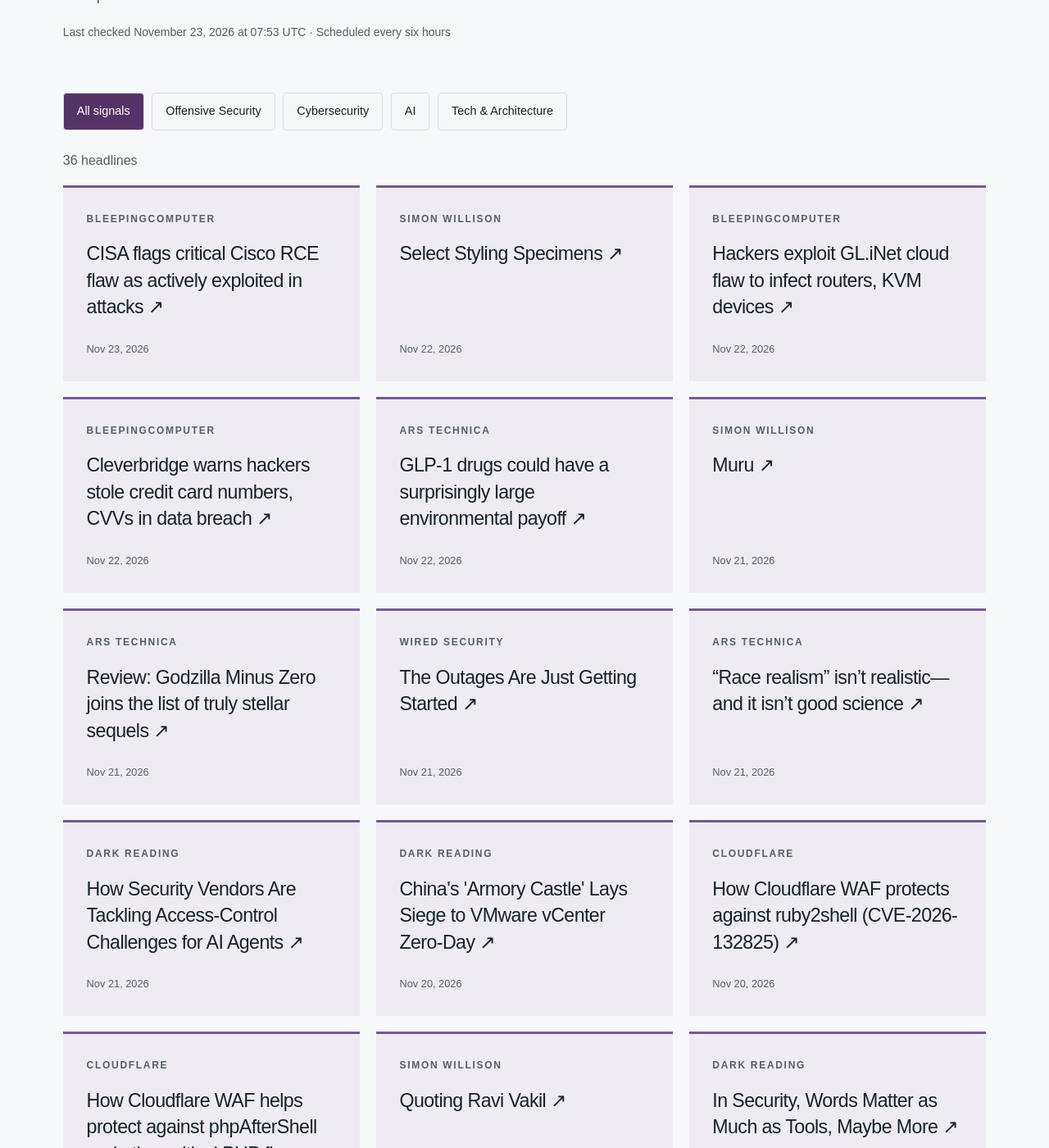
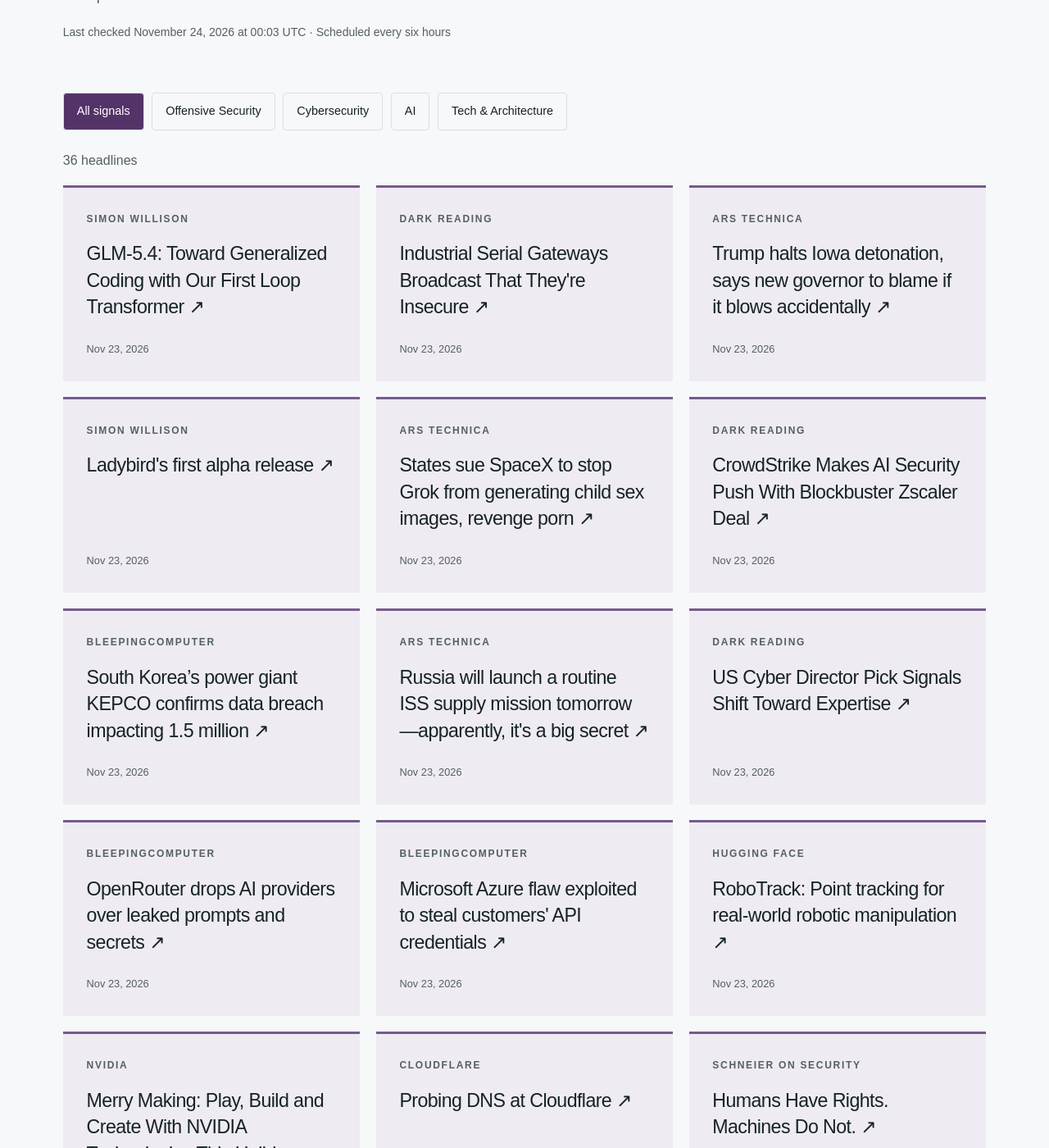
Before and after one commit to hntk/hntk.github.io, a Jekyll site: the page built from news/index.html, in a window 1280 px wide and 1400 px high, scrolled down 375 px. Shown: the whole window at 82% size. Built offline with Jekyll 4.4.1, drawn with Linux system fonts in a browser that asks for light colours; some of the changed text lies outside the part shown.

Commit message:
Refresh News and Signals

```diff
--- a/_data/news.json
+++ b/_data/news.json
@@ -1,61 +1,149 @@
 {
-  "updated": "2026-11-23T07:53:29.799521+00:00",
+  "updated": "2026-11-24T00:03:56.036454+00:00",
   "items": [
     {
-      "title": "CISA flags critical Cisco RCE flaw as actively exploited in attacks",
-      "url": "https://www.bleepingcomputer.com/news/security/cisa-flags-critical-cisco-expressway-rce-flaw-as-actively-exploited/",
-      "published": "2026-11-23T07:44:19+00:00",
+      "title": "GLM-5.4: Toward Generalized Coding with Our First Loop Transformer",
+      "url": "https://simonwillison.net/2026/Nov/23/glm-54/",
+      "published": "2026-11-23T23:40:49+00:00",
+      "source": "Simon Willison",
+      "source_id": "simon-willison",
+      "category": "ai"
+    },
+    {
+      "title": "Industrial Serial Gateways Broadcast That They're Insecure",
+      "url": "https://www.darkreading.com/ics-ot-security/industrial-serial-gateways-broadcast-insecure",
+      "published": "2026-11-23T22:02:46+00:00",
+      "source": "Dark Reading",
+      "source_id": "dark-reading",
+      "category": "cybersecurity"
+    },
+    {
+      "title": "Trump halts Iowa detonation, says new governor to blame if it blows accidentally",
+      "url": "https://arstechnica.com/health/2026/11/trump-halts-iowa-detonation-says-new-governor-to-blame-if-it-blows-accidentally/",
+      "published": "2026-11-23T21:58:34+00:00",
+      "source": "Ars Technica",
+      "source_id": "ars-technica",
+      "category": "tech-architecture"
+    },
+    {
+      "title": "Ladybird's first alpha release",
+      "url": "https://simonwillison.net/2026/Nov/23/ladybird/",
+      "published": "2026-11-23T21:46:35+00:00",
+      "source": "Simon Willison",
+      "source_id": "simon-willison",
+      "category": "ai"
+    },
+    {
+      "title": "States sue SpaceX to stop Grok from generating child sex images, revenge porn",
+      "url": "https://arstechnica.com/tech-policy/2026/11/states-sue-spacex-to-stop-grok-from-generating-child-sex-images-revenge-porn/",
+      "published": "2026-11-23T21:30:44+00:00",
+      "source": "Ars Technica",
+      "source_id": "ars-technica",
+      "category": "tech-architecture"
+    },
+    {
+      "title": "CrowdStrike Makes AI Security Push With Blockbuster Zscaler Deal",
+      "url": "https://www.darkreading.com/endpoint-security/crowdstrike-ai-security-push-zscaler-deal",
+      "published": "2026-11-23T21:21:42+00:00",
+      "source": "Dark Reading",
+      "source_id": "dark-reading",
+      "category": "cybersecurity"
+    },
+    {
+      "title": "South Korea’s power giant KEPCO confirms data breach impacting 1.5 million",
+      "url": "https://www.bleepingcomputer.com/news/security/south-koreas-power-giant-kepco-confirms-data-breach-impacting-15-million/",
+      "published": "2026-11-23T20:54:51+00:00",
       "source": "BleepingComputer",
       "source_id": "bleepingcomputer",
       "category": "cybersecurity"
     },
     {
-      "title": "Select Styling Specimens",
-      "url": "https://simonwillison.net/2026/Nov/22/select-styling/",
-      "published": "2026-11-22T19:45:06+00:00",
+      "title": "Russia will launch a routine ISS supply mission tomorrow—apparently, it's a big secret",
+      "url": "https://arstechnica.com/space/2026/11/russia-will-launch-a-routine-iss-supply-mission-tomorrow-apparently-its-a-big-secret/",
+      "published": "2026-11-23T20:34:51+00:00",
+      "source": "Ars Technica",
+      "source_id": "ars-technica",
+      "category": "tech-architecture"
+    },
+    {
+      "title": "US Cyber Director Pick Signals Shift Toward Expertise",
+      "url": "https://www.darkreading.com/cybersecurity-operations/us-cyber-director-pick-signals-shift-toward-expertise",
+      "published": "2026-11-23T20:13:48+00:00",
+      "source": "Dark Reading",
+      "source_id": "dark-reading",
+      "category": "cybersecurity"
+    },
+    {
+      "title": "OpenRouter drops AI providers over leaked prompts and secrets",
+      "url": "https://www.bleepingcomputer.com/news/security/openrouter-drops-ai-providers-over-leaked-prompts-and-secrets/",
+      "published": "2026-11-23T20:00:20+00:00",
+      "source": "BleepingComputer",
+      "source_id": "bleepingcomputer",
+      "category": "cybersecurity"
+    },
+    {
+      "title": "Microsoft Azure flaw exploited to steal customers' API credentials",
+      "url": "https://www.bleepingcomputer.com/news/security/microsoft-azure-flaw-exploited-to-steal-customers-api-credentials/",
+      "published": "2026-11-23T19:42:20+00:00",
+      "source": "BleepingComputer",
+      "source_id": "bleepingcomputer",
+      "category": "cybersecurity"
+    },
+    {
+      "title": "RoboTrack: Point tracking for real-world robotic manipulation",
+      "url": "https://huggingface.co/blog/allenai/robotrack",
+      "published": "2026-11-23T17:20:37+00:00",
+      "source": "Hugging Face",
+      "source_id": "hugging-face",
+      "category": "ai"
+    },
+    {
+      "title": "Merry Making: Play, Build and Create With NVIDIA Technologies This Holiday Season",
+      "url": "https://blogs.nvidia.com/blog/nvidia-technologies-holidays-2026/",
+      "published": "2026-11-23T17:00:08+00:00",
+      "source": "NVIDIA",
+      "source_id": "nvidia",
+      "category": "ai"
+    },
+    {
+      "title": "Probing DNS at Cloudflare",
+      "url": "https://blog.cloudflare.com/probing-dns-at-cloudflare/",
+      "published": "2026-11-23T14:00:00+00:00",
+      "source": "Cloudflare",
+      "source_id": "cloudflare",
+      "category": "tech-architecture"
+    },
+    {
+      "title": "Humans Have Rights. Machines Do Not.",
+      "url": "https://www.schneier.com/blog/archives/2026/11/humans-have-rights-machines-do-not.html",
+      "published": "2026-11-23T12:00:54+00:00",
+      "source": "Schneier on Security",
+      "source_id": "schneier",
+      "category": "cybersecurity"
+    },
+    {
+      "title": "States Sue SpaceX Over Grok Deepfakes",
+      "url": "https://www.wired.com/story/states-sue-spacex-over-grok-deepfakes/",
+      "published": "2026-11-23T11:00:00+00:00",
+      "source": "WIRED Security",
+      "source_id": "wired",
+      "category": "cybersecurity"
+    },
+    {
+      "title": "datasette-charts 0.1a0",
+      "url": "https://simonwillison.net/2026/Nov/23/datasette-charts/",
+      "published": "2026-11-23T00:37:20+00:00",
       "source": "Simon Willison",
       "source_id": "simon-willison",
       "category": "ai"
     },
     {
-      "title": "Hackers exploit GL.iNet cloud flaw to infect routers, KVM devices",
-      "url": "https://www.bleepingcomputer.com/news/security/hackers-exploit-glinet-cloud-flaw-to-infect-routers-kvm-devices/",
-      "published": "2026-11-22T18:45:37+00:00",
-      "source": "BleepingComputer",
-      "source_id": "bleepingcomputer",
-      "category": "cybersecurity"
-    },
-    {
-      "title": "Cleverbridge warns hackers stole credit card numbers, CVVs in data breach",
-      "url": "https://www.bleepingcomputer.com/news/security/cleverbridge-warns-hackers-stole-credit-card-numbers-cvvs-in-data-breach/",
-      "published": "2026-11-22T15:43:04+00:00",
-      "source": "BleepingComputer",
-      "source_id": "bleepingcomputer",
-      "category": "cybersecurity"
-    },
-    {
-      "title": "GLP-1 drugs could have a surprisingly large environmental payoff",
-      "url": "https://arstechnica.com/health/2026/11/glp-1-drugs-could-have-a-surprisingly-large-environmental-payoff/",
-      "published": "2026-11-22T12:07:41+00:00",
-      "source": "Ars Technica",
-      "source_id": "ars-technica",
-      "category": "tech-architecture"
-    },
-    {
-      "title": "Muru",
-      "url": "https://simonwillison.net/2026/Nov/21/muru/",
-      "published": "2026-11-21T23:56:28+00:00",
-      "source": "Simon Willison",
-      "source_id": "simon-willison",
+      "title": "How to build and maintain an agentic evaluation",
+      "url": "https://huggingface.co/blog/agentic-evals",
+      "published": "2026-11-23T00:00:00+00:00",
+      "source": "Hugging Face",
+      "source_id": "hugging-face",
       "category": "ai"
-    },
-    {
-      "title": "Review: Godzilla Minus Zero joins the list of truly stellar sequels",
-      "url": "https://arstechnica.com/culture/2026/11/review-godzilla-minus-zero-is-everything-we-could-want-in-a-sequel/",
-      "published": "2026-11-21T22:12:41+00:00",
-      "source": "Ars Technica",
-      "source_id": "ars-technica",
-      "category": "tech-architecture"
     },
     {
       "title": "The Outages Are Just Getting Started",
@@ -63,30 +151,6 @@
       "published": "2026-11-21T13:00:00+00:00",
       "source": "WIRED Security",
       "source_id": "wired",
-      "category": "cybersecurity"
-    },
-    {
-      "title": "“Race realism” isn’t realistic—and it isn’t good science",
-      "url": "https://arstechnica.com/science/2026/11/race-realism-isnt-realistic-and-it-isnt-good-science/",
-      "published": "2026-11-21T12:01:13+00:00",
-      "source": "Ars Technica",
-      "source_id": "ars-technica",
-      "category": "tech-architecture"
-    },
-    {
-      "title": "How Security Vendors Are Tackling Access-Control Challenges for AI Agents",
-      "url": "https://www.darkreading.com/identity-access-management-security/ai-agents-bring-enterprises-new-access-control-challenges",
-      "published": "2026-11-21T01:31:23+00:00",
-      "source": "Dark Reading",
-      "source_id": "dark-reading",
-      "category": "cybersecurity"
-    },
-    {
-      "title": "China's 'Armory Castle' Lays Siege to VMware vCenter Zero-Day",
-      "url": "https://www.darkreading.com/cyberattacks-data-breaches/china-armory-castle-vmware-vcenter-zero-day",
-      "published": "2026-11-20T21:03:27+00:00",
-      "source": "Dark Reading",
-      "source_id": "dark-reading",
       "category": "cybersecurity"
     },
     {
@@ -106,22 +170,6 @@
       "category": "tech-architecture"
     },
     {
-      "title": "Quoting Ravi Vakil",
-      "url": "https://simonwillison.net/2026/Nov/20/ravi-vakil/",
-      "published": "2026-11-20T19:21:49+00:00",
-      "source": "Simon Willison",
-      "source_id": "simon-willison",
-      "category": "ai"
-    },
-    {
-      "title": "In Security, Words Matter as Much as Tools, Maybe More",
-      "url": "https://www.darkreading.com/cybersecurity-operations/security-words-matter",
-      "published": "2026-11-20T18:35:40+00:00",
-      "source": "Dark Reading",
-      "source_id": "dark-reading",
-      "category": "cybersecurity"
-    },
-    {
       "title": "Opening a 400-Year-Old Cryptex",
       "url": "https://www.schneier.com/blog/archives/2026/11/opening-a-400-year-old-cryptex.html",
       "published": "2026-11-20T12:04:46+00:00",
@@ -130,24 +178,8 @@
       "category": "cybersecurity"
     },
     {
-      "title": "nginx2root: Five new nginx vulnerabilities, and how Cloudflare protects origins from the worst of them",
-      "url": "https://blog.cloudflare.com/nginx2root/",
-      "published": "2026-11-20T01:58:29+00:00",
-      "source": "Cloudflare",
-      "source_id": "cloudflare",
-      "category": "tech-architecture"
-    },
-    {
       "title": "Welcome Inkling 2 Mini, Cutting-edge Performance for your Local Setup",
       "url": "https://huggingface.co/blog/inkling2mini",
-      "published": "2026-11-20T00:00:00+00:00",
-      "source": "Hugging Face",
-      "source_id": "hugging-face",
-      "category": "ai"
-    },
-    {
-      "title": "Introducing harness adapters: adapt your favorite model to your harness to improve performance and cost",
-      "url": "https://huggingface.co/blog/harness-adapters-at-scale",
       "published": "2026-11-20T00:00:00+00:00",
       "source": "Hugging Face",
       "source_id": "hugging-face",
@@ -186,36 +218,12 @@
       "category": "offensive-security"
     },
     {
-      "title": "DaisyRose-27B: Pushing the Frontier of Post-Training Efficiency",
-      "url": "https://huggingface.co/blog/RadixArk/daisyrose-27b-pushing-the-frontier-of-post-trainin",
-      "published": "2026-11-18T19:54:56+00:00",
-      "source": "Hugging Face",
-      "source_id": "hugging-face",
-      "category": "ai"
-    },
-    {
-      "title": "An AI Debt Collection Service Exposed 6.6 Million Accounts and 315,000 Call Recordings",
-      "url": "https://www.wired.com/story/ai-debt-collection-service-exposed-66-million-accounts-and-315000-call-recordings/",
-      "published": "2026-11-18T19:00:00+00:00",
-      "source": "WIRED Security",
-      "source_id": "wired",
-      "category": "cybersecurity"
-    },
-    {
       "title": "Achieving the impossible: XSS in innerHTML without equals",
       "url": "https://portswigger.net/research/achieving-the-impossible-xss-in-innerhtml-without-equals",
       "published": "2026-11-18T14:39:45+00:00",
       "source": "PortSwigger Research",
       "source_id": "portswigger",
       "category": "offensive-security"
-    },
-    {
-      "title": "NVIDIA RTX Spark Compact Desktops Out Now",
-      "url": "https://blogs.nvidia.com/blog/rtx-spark-desktop-local-ai-available-now/",
-      "published": "2026-11-18T14:00:31+00:00",
-      "source": "NVIDIA",
-      "source_id": "nvidia",
-      "category": "ai"
     },
     {
       "title": "France Is Blaming Iran for the Fridge Cyberattack",
@@ -240,14 +248,6 @@
       "source": "Microsoft Research",
       "source_id": "microsoft-research",
       "category": "ai"
-    },
-    {
-      "title": "Formal Verification of the Signal Protocol Using AI",
-      "url": "https://www.schneier.com/blog/archives/2026/11/formal-verification-of-the-signal-protocol-using-ai.html",
-      "published": "2026-11-17T12:05:43+00:00",
-      "source": "Schneier on Security",
-      "source_id": "schneier",
-      "category": "cybersecurity"
     },
     {
       "title": "TokenEconomizer: Learning from Experience to Make AI Coding Agents More Efficient",
@@ -295,79 +295,79 @@
       "id": "ars-technica",
       "name": "Ars Technica",
       "status": "ok",
-      "last_success": "2026-11-23T07:53:29.799521+00:00"
+      "last_success": "2026-11-24T00:03:56.036454+00:00"
     },
     {
       "id": "bleepingcomputer",
       "name": "BleepingComputer",
       "status": "ok",
-      "last_success": "2026-11-23T07:53:29.799521+00:00"
+      "last_success": "2026-11-24T00:03:56.036454+00:00"
     },
     {
       "id": "cloudflare",
       "name": "Cloudflare",
       "status": "ok",
-      "last_success": "2026-11-23T07:53:29.799521+00:00"
+      "last_success": "2026-11-24T00:03:56.036454+00:00"
     },
     {
       "id": "dark-reading",
       "name": "Dark Reading",
       "status": "ok",
-      "last_success": "2026-11-23T07:53:29.799521+00:00"
+      "last_success": "2026-11-24T00:03:56.036454+00:00"
     },
     {
       "id": "hugging-face",
       "name": "Hugging Face",
       "status": "ok",
-      "last_success": "2026-11-23T07:53:29.799521+00:00"
+      "last_success": "2026-11-24T00:03:56.036454+00:00"
     },
     {
       "id": "microsoft-research",
       "name": "Microsoft Research",
       "status": "ok",
-      "last_success": "2026-11-23T07:53:29.799521+00:00"
+      "last_success": "2026-11-24T00:03:56.036454+00:00"
     },
     {
       "id": "nvidia",
       "name": "NVIDIA",
       "status": "ok",
-      "last_success": "2026-11-23T07:53:29.799521+00:00"
+      "last_success": "2026-11-24T00:03:56.036454+00:00"
     },
     {
       "id": "portswigger",
       "name": "PortSwigger Research",
       "status": "ok",
-      "last_success": "2026-11-23T07:53:29.799521+00:00"
+      "last_success": "2026-11-24T00:03:56.036454+00:00"
     },
     {
       "id": "schneier",
       "name": "Schneier on Security",
       "status": "ok",
-      "last_success": "2026-11-23T07:53:29.799521+00:00"
+      "last_success": "2026-11-24T00:03:56.036454+00:00"
     },
     {
       "id": "simon-willison",
       "name": "Simon Willison",
       "status": "ok",
-      "last_success": "2026-11-23T07:53:29.799521+00:00"
+      "last_success": "2026-11-24T00:03:56.036454+00:00"
     },
     {
       "id": "specterops",
       "name": "SpecterOps",
       "status": "ok",
-      "last_success": "2026-11-23T07:53:29.799521+00:00"
+      "last_success": "2026-11-24T00:03:56.036454+00:00"
     },
     {
       "id": "trail-of-bits",
       "name": "Trail of Bits",
       "status": "ok",
-      "last_success": "2026-11-23T07:53:29.799521+00:00"
+      "last_success": "2026-11-24T00:03:56.036454+00:00"
     },
     {
       "id": "wired",
       "name": "WIRED Security",
       "status": "ok",
-      "last_success": "2026-11-23T07:53:29.799521+00:00"
+      "last_success": "2026-11-24T00:03:56.036454+00:00"
     }
   ]
 }
```
